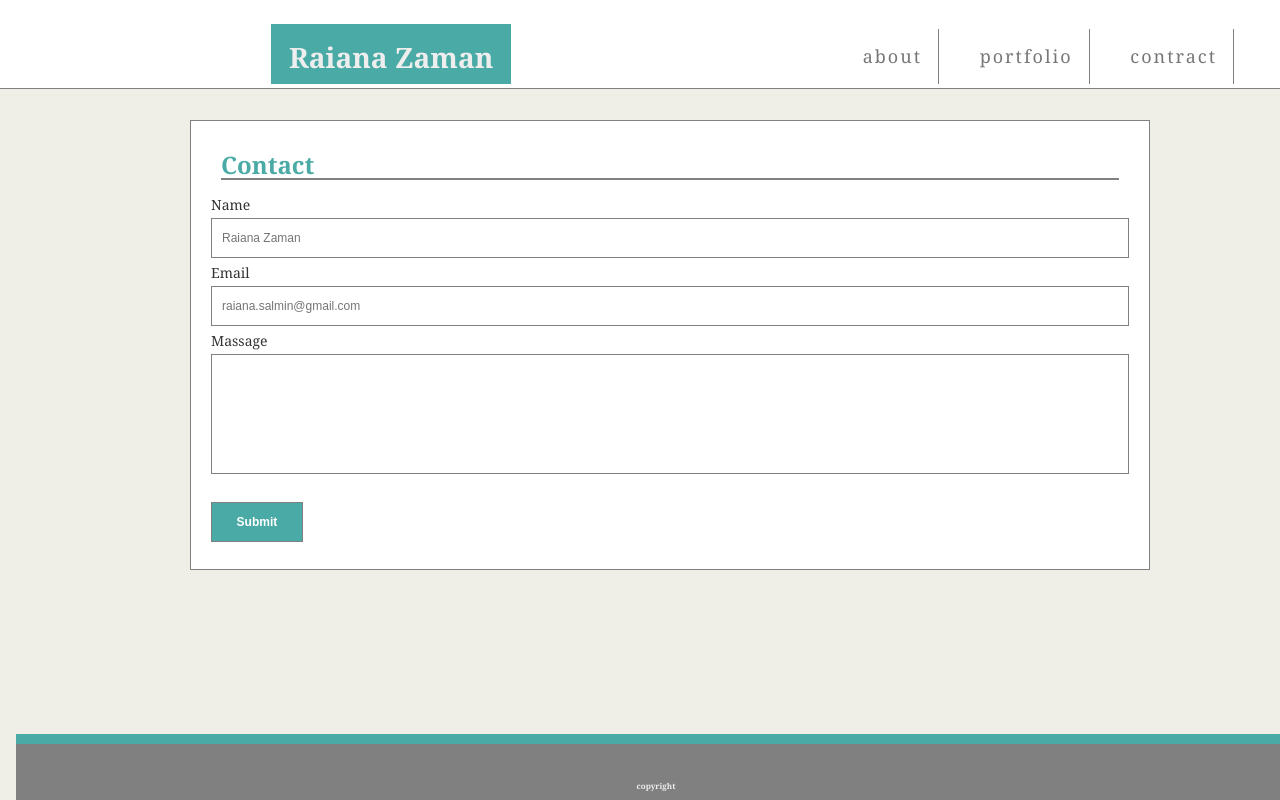
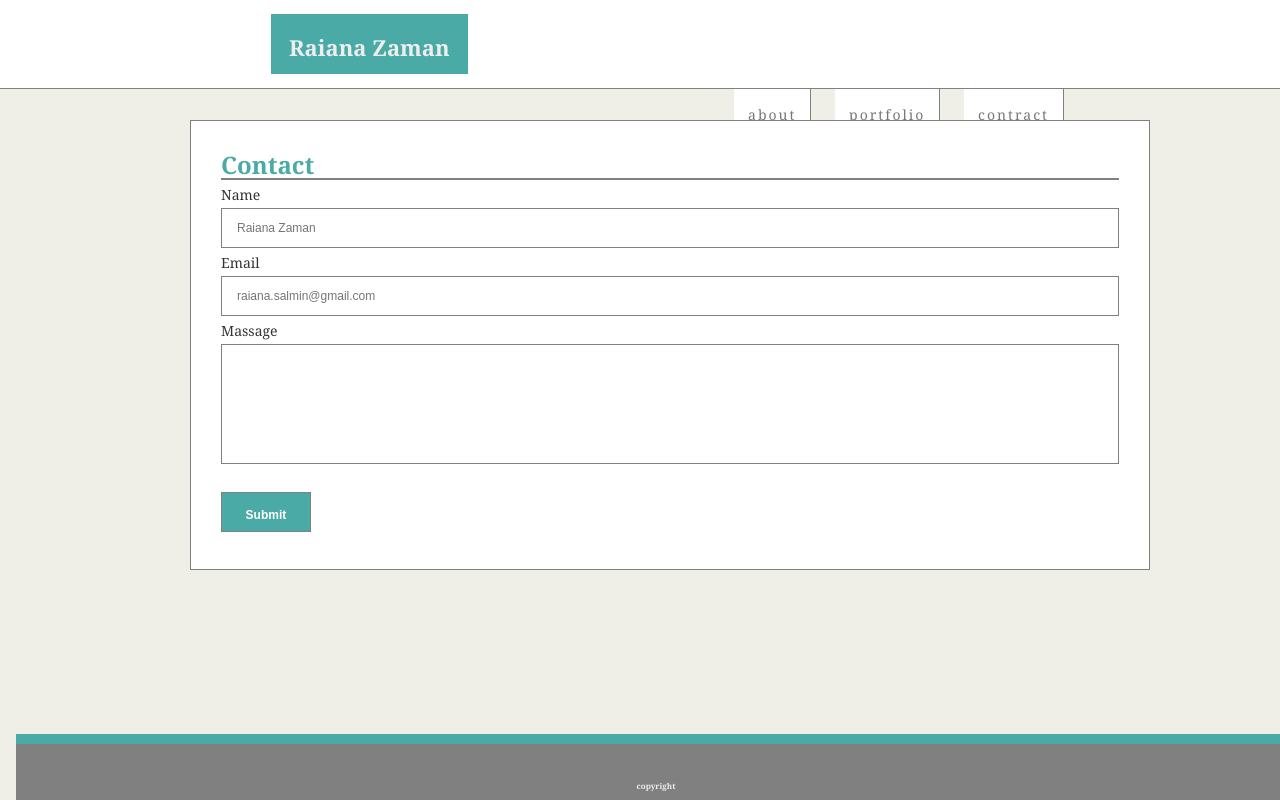
Before and after one commit to raianaz24/Basic-Portfolio, a plain HTML site: page contact.html in a window 1280 px wide. Drawn offline with Linux system fonts and the light colour scheme.

Commit message:
Contract

```diff
--- a/style.css
+++ b/style.css
@@ -38,15 +38,15 @@ header
 
 }
 h1 {
-    height:60px;
-    font-size: 28px;
+    height:100%;
+    font-size: 22px;
     color: #eee;
     text-align: center;
     background-color: #4aaaa5;
     display: block;
     padding: 20px 18px;
     text-decoration: none;
-    margin: 10px 255px;
+    margin: 0px 255px;
 
 
 
@@ -58,6 +58,8 @@ h1 {
   float: right;
   list-style: none;
   margin: 20px;
+  padding-right:170px;
+  font-size: 14px;
 }
 .menu li {
   display: inline-block;
@@ -73,7 +75,7 @@ h1 {
   color: #777777;
   background-color: #ffffff;
   text-align: center;
-  padding: 14px 16px;
+  padding: 12px 14px;
   text-decoration: none;
   letter-spacing: 2px;
   border-right: 1px solid gray;
@@ -98,7 +100,7 @@ h1 {
 }
 .container h2 {
   font-size: 24px;
-  margin: 10px;
+  margin: 0px;
   color: #4aaaa5;
   border-bottom: 2px solid gray;
 }
@@ -171,7 +173,7 @@ h3{
   width: 960px;
   height: 450px;
   background-color: white;
-  padding: 20px;
+  padding: 30px;
   position: fixed;
   top:120px;
  border: .5px solid gray;
@@ -182,7 +184,7 @@ h3{
   height:40px;
   font-size: 12px;
   border: .5px solid gray;
-  padding: 10px;
+  padding: 15px;
 
 }
 #Contact input[type="msg"]{
@@ -190,6 +192,7 @@ h3{
   height:120px;
   font-size: 12px;
   border: .5px solid gray;
+
 }
 #Contact input[type="submit"]{
   width: 10%;
@@ -204,4 +207,5 @@ h3{
 }
 p1{
   font-size: 14px;
+
 }
```
